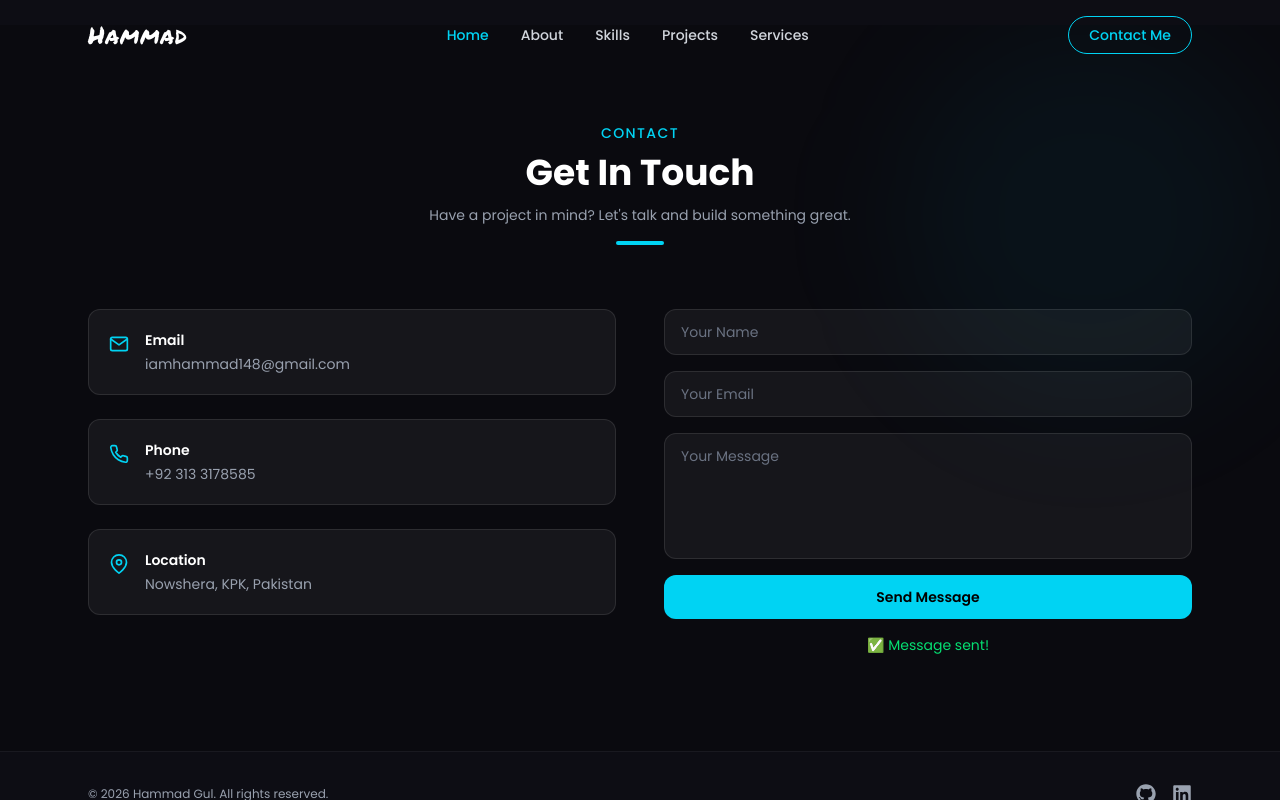
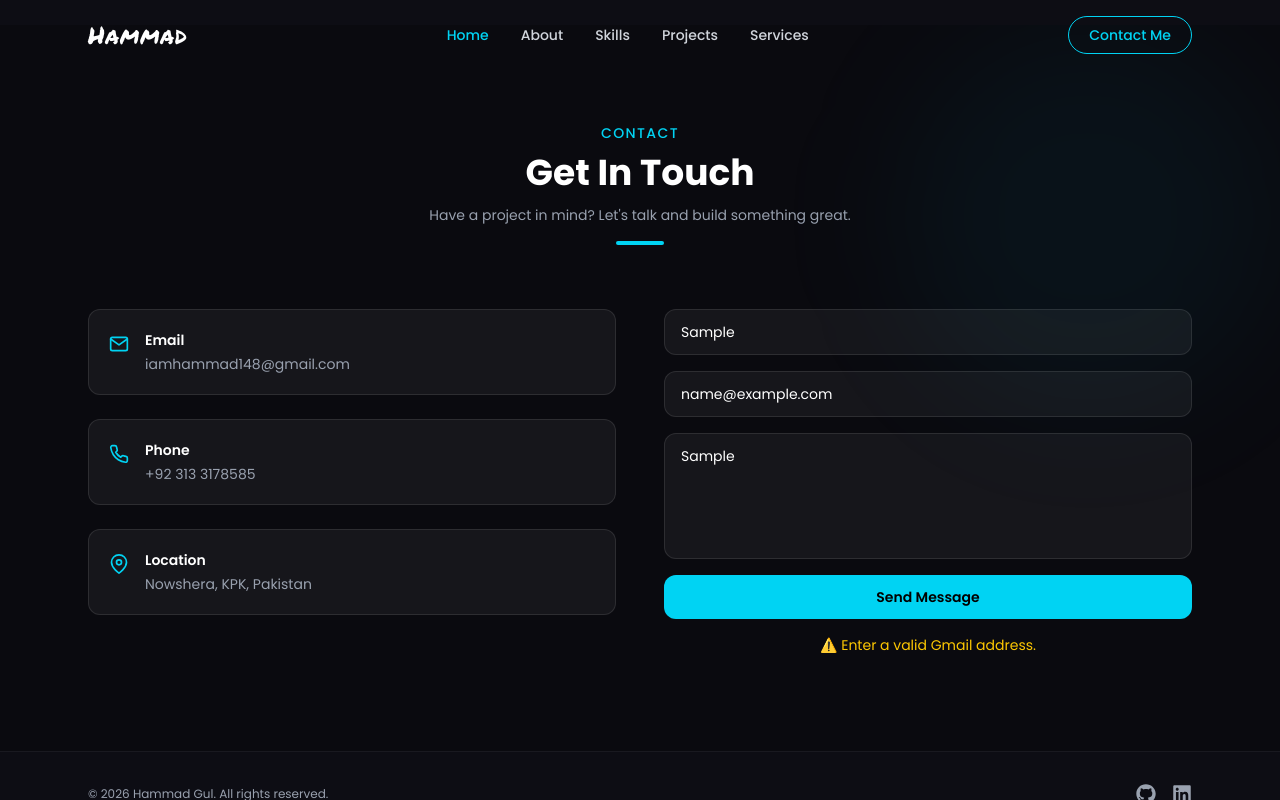
Before and after one commit to hammadgul-dev/portfolio, a React (Vite) app: page / in a window 1280 px wide. Both pictures are taken after typing "Sample", "name@example.com", "Sample" into the empty fields and a click on the button "Send Message". Shown: the part 4332-5132 px from the top of the page. Built offline with nearby package versions, Linux system fonts and the light colour scheme.

Commit message:
contact form validation and email regex

```diff
--- a/src/components/Contact.jsx
+++ b/src/components/Contact.jsx
@@ -20,8 +20,15 @@ const Contact = () => {
   const handleSubmit = async (e) => {
     e.preventDefault()
 
+    const emailRegex = /^[a-zA-Z0-9._%+-]+@gmail\.com$/
+
     if (!form.name || !form.email || !form.message) {
       setStatus("empty")
+      return
+    }
+
+    if (!emailRegex.test(form.email)) {
+      setStatus("invalid")
       return
     }
 
@@ -167,6 +174,11 @@ const Contact = () => {
                   ✅ Message sent!
                 </p>
               )}
+              {status === "invalid" && (
+                <p className="text-yellow-400 text-sm text-center">
+                  ⚠️ Enter a valid Gmail address.
+                </p>
+              )}
               {status === "duplicate" && (
                 <p className="text-yellow-400 text-sm text-center">
                   ⚠️ Already sent from this email.
```
